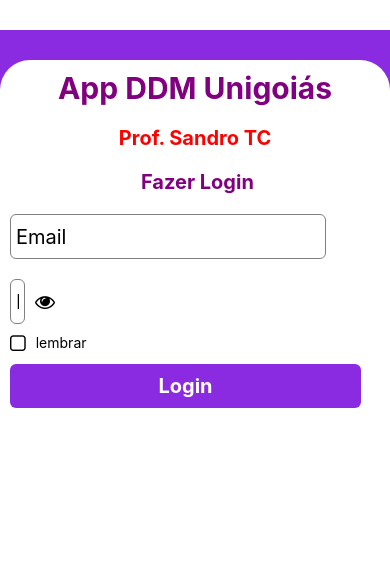
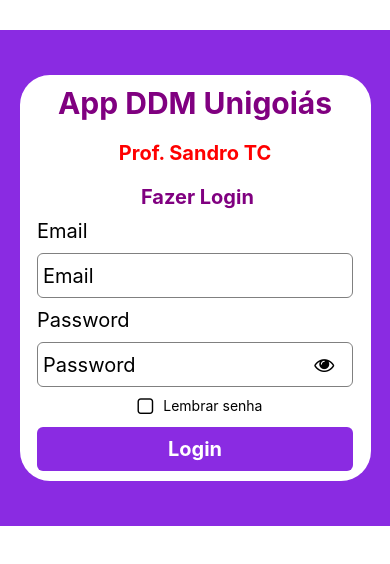
Before and after one commit to SavioFerreira/tarefa-tela-login-rn, a React Native app: screen / in a window 390 px wide. Shown: the top 564 px of the page. Built offline with nearby package versions, Linux system fonts and the light colour scheme.

Commit message:
Melhoria dos styles. adição da const clear input

```diff
--- a/src/components/LoginPage/Login.tsx
+++ b/src/components/LoginPage/Login.tsx
@@ -1,8 +1,8 @@
 import styles from './styles';
 import Icon from 'react-native-vector-icons/FontAwesome';
-import img from '../../assets/logo.png';
 import { View, TextInput, TouchableOpacity, Text } from 'react-native';
 import React, { useState } from 'react';
+
 
 export default function Login() {
   const [email, setEmail] = useState('');
@@ -10,6 +10,10 @@
   const [showPassword, setShowPassword] = useState(false);
   const [savePassword, setSavePassword] = useState(false);
 
+  const clearInput = () => {
+    setEmail('');
+    setPassword('');
+  }
   return (
     <View style={styles.main}>
       <View style={styles.container}>
@@ -18,29 +22,39 @@
           <Text style={styles.subTitle}>Prof. Sandro TC</Text>
           <Text style={styles.titleLogin}> Fazer Login</Text>
         </View>
-        <TextInput style={styles.inputEmail}
-          placeholder="Email"
-          onChangeText={text => setEmail(text)}
-          value={email}
-        />
+        <Text style={styles.label}>Email</Text>
         <View style={styles.subContainer}>
-          <TextInput style={styles.inputSenha}
+          <TextInput style={styles.input}
+            placeholder="Email"
+            onChangeText={text => setEmail(text)}
+            value={email}
+          />
+        </View>
+        <Text style={styles.label}>Password</Text>
+        <View style={styles.subContainer}>
+          <TextInput style={styles.inputPass}
             placeholder="Password"
             secureTextEntry={!showPassword}
             onChangeText={text => setPassword(text)}
             value={password}
           />
-          <TouchableOpacity style={styles.subContainer} onPress={() => setShowPassword(!showPassword)}>
+          <TouchableOpacity style={styles.iconEye}
+            onPress={() => setShowPassword(!showPassword)}
+            >
             <Icon name={showPassword ? 'eye-slash' : 'eye'} size={20} />
           </TouchableOpacity>
         </View>
-        <View style={styles.lembrar}>
-          <TouchableOpacity style={styles.lembrarBox} onPress={() => setSavePassword(!savePassword)}>
+        <View style={styles.salvarSenha}>
+          <TouchableOpacity style={styles.lembrar}
+          onPress={() => setSavePassword(!savePassword)}
+          >
             <Icon name={savePassword ? 'check-square-o' : 'square-o'} size={20} />
           </TouchableOpacity>
-          <Text>lembrar</Text>
+          <Text>Lembrar senha</Text>
         </View>
-        <TouchableOpacity style={styles.button} onPress={() => console.log(email, password)}>
+        <TouchableOpacity style={styles.button}
+        onPress={() => clearInput()}
+        >
           <Text style={styles.textButton} >Login</Text>
         </TouchableOpacity>
       </View>
--- a/src/components/LoginPage/styles.ts
+++ b/src/components/LoginPage/styles.ts
@@ -3,6 +3,7 @@
 export default StyleSheet.create({
   main: {
     width: '100%',
+    height: '100%',
     backgroundColor: 'blueviolet',
     flexDirection: 'row',
     alignItems: 'center',
@@ -11,17 +12,11 @@
   },
   container: {
     backgroundColor: 'white',
-    width: '100%',
-    marginTop: 30,
-    borderTopEndRadius: 30,
-    borderTopLeftRadius: 30,
+    width: '90%',
+    margin: 30,
+    borderRadius: 30,
+    alignItems: 'center'
   },
-  subContainer: {
-    flexDirection: 'row',
-    alignItems: 'center',
-    justifyContent: 'space-between',
-    width: '90%'
-},
   title: {
     fontSize: 30,
     alignSelf: 'center',
@@ -43,29 +38,39 @@
     color: 'purple',
     margin: 10
   },
-
-  inputEmail: {
+  label: {
+    width: '90%',
+    fontSize: 20,
+    alignSelf: 'center'
+  },
+  subContainer: {
+    flexDirection: 'row',
+    width: '90%',
     height: 45,
-    alignSelf: 'flex-start',
+    alignItems: 'center',
     borderColor: 'gray',
     borderWidth: 1,
     borderRadius: 6,
+    margin: 10,
+    padding: 5
+  },
+  inputPass: {
     fontSize: 20,
-    width: '81%',
-    margin: 10,
-    padding: 5,
+    height: 45,
+    width: '85%'
+  },
+  iconEye: {
+    width: '15%',
+    height: 45,
+    alignSelf: 'center',
+    justifyContent: 'center',
+    alignItems: 'center'
+  },
 
-  },
-  inputSenha: {
+  input: {
     height: 45,
-    alignSelf: 'flex-start',
-    borderColor: 'gray',
-    borderWidth: 1,
-    borderRadius: 6,
     fontSize: 20,
     width: '90%',
-    margin: 10,
-    padding: 5,
   },
   button: {
     backgroundColor: 'blueviolet',
@@ -80,7 +85,7 @@
     fontSize: 20,
     fontWeight: 'bold'
   },
-  lembrar: {
+  salvarSenha: {
     flexDirection: 'row',
     justifyContent: 'flex-start',
     marginLeft: 10,
@@ -88,7 +93,7 @@
     alignSelf: 'auto'
   },
 
-  lembrarBox: {
+  lembrar: {
     marginRight: 10
   },
 
```
Also changed, not shown: App.tsx (added, +11 -0 lines), assets/BackgroundCity.jpg (added).
